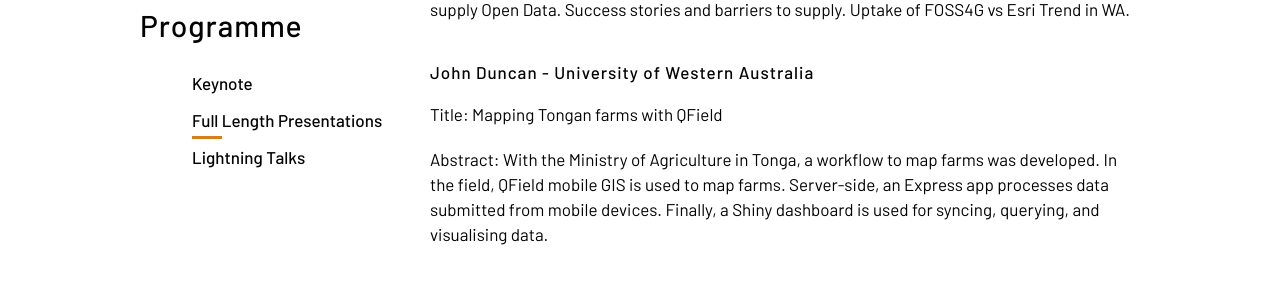
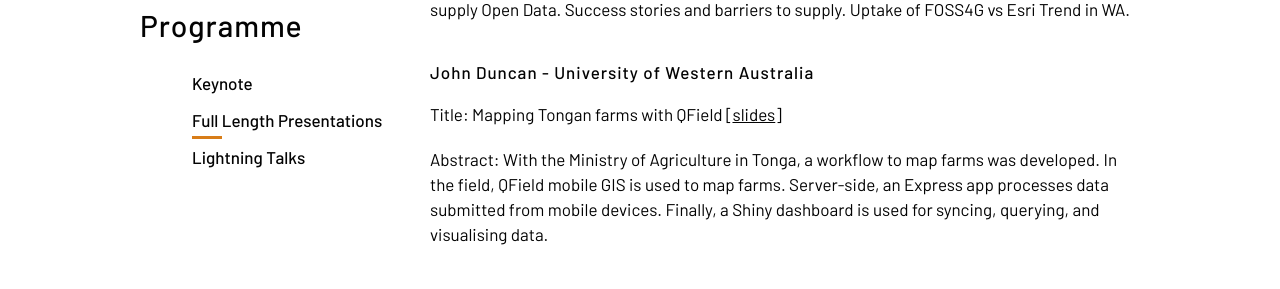
Before and after one commit to osgeo-oceania/foss4g-sotm-oceania-2020, a Jekyll site: the page built from hubs/perth/programme.html, in a window 1280 px wide and 900 px high, scrolled down 2528 px. Shown: the part 156-445 px from the top of the window. Built offline with Jekyll 4.4.1, drawn with Linux system fonts in a browser that asks for light colours; some of the changed lines change nothing that is shown.

Commit message:
more perth slides

```diff
--- a/hubs/perth/programme.html
+++ b/hubs/perth/programme.html
@@ -182,7 +182,7 @@ headings: "keynote,full-length-presentations,lightning-talks"
 
     <p>
         <b>Title:</b> Mapping Tongan farms with QField
-        <!-- [<a href="../assets/presos/John Duncan - Mapping Tongan farms with QField.pdf">slides</a>] -->
+        [<a href="../assets/presos/John Duncan - Mapping Tongan farms with QField-no-video.pptx">slides</a>]
     </p>
 
     <p><b>Abstract:</b> With the Ministry of Agriculture in Tonga, a workflow to map farms was developed. In the field,
```
Also changed, not shown: 1 other file.
